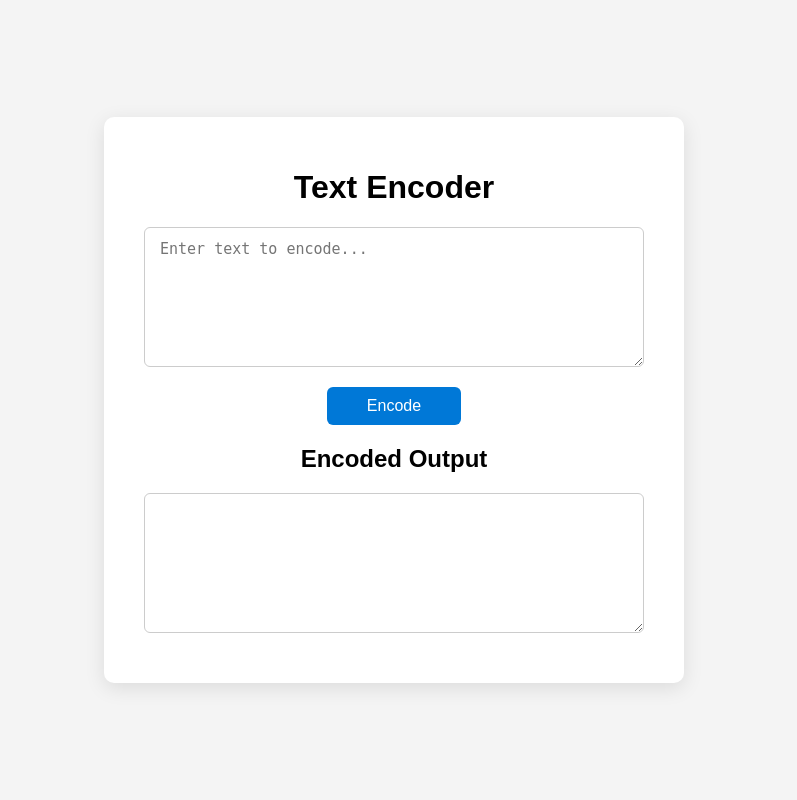
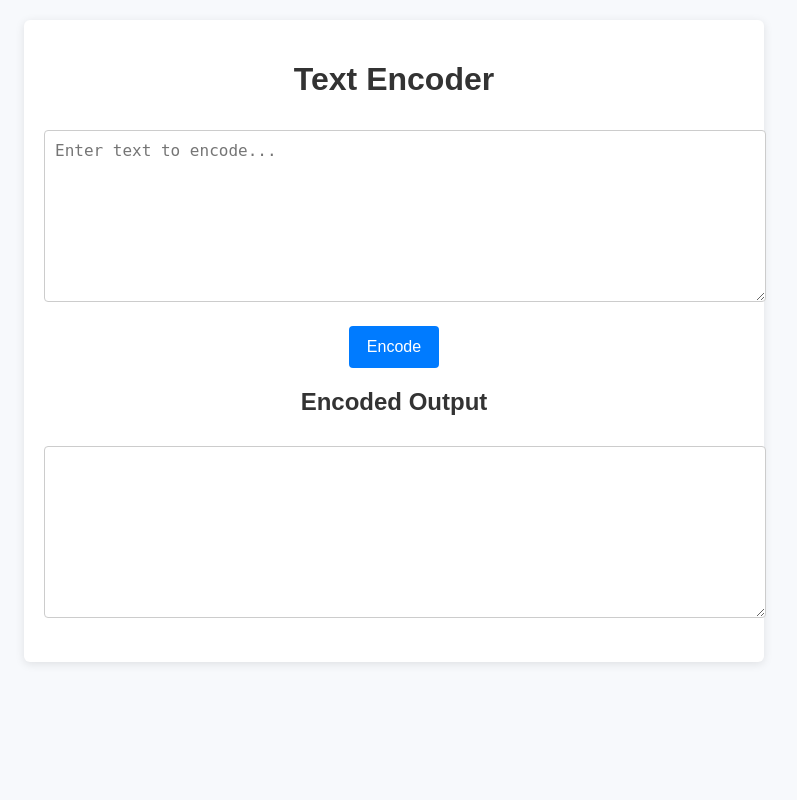
Before and after one commit to kaliwetees-dev/encoder, a PHP site: page / in a window 1280 px wide. Shown: the whole page, without its empty margins (246-1043 px from the left). Run offline with PHP 8.4, Linux system fonts and the light colour scheme.

Commit message:
Update style.css

```diff
--- a/style.css
+++ b/style.css
@@ -1,47 +1,51 @@
 body {
     font-family: Arial, sans-serif;
+    background-color: #f7f9fc;
+    margin: 0;
+    padding: 20px;
     display: flex;
     justify-content: center;
-    align-items: center;
-    height: 100vh;      /* full viewport height */
-    margin: 0;
-    background: #f4f4f4;
 }
 
 .container {
-    width: 500px;
-    background: #fff;
-    padding: 30px 40px;
-    box-shadow: 0 5px 20px rgba(0,0,0,0.1);
-    border-radius: 10px;
+    max-width: 700px;
+    width: 100%;
+    background-color: white;
+    padding: 20px;
+    border-radius: 6px;
+    box-shadow: 0 2px 10px rgb(0 0 0 / 0.1);
+}
+
+h1, h2 {
     text-align: center;
-    display: flex;
-    flex-direction: column;
+    color: #333;
 }
 
 textarea {
     width: 100%;
-    height: 140px;
-    padding: 12px 15px;
-    font-size: 15px;
-    border-radius: 6px;
+    height: 150px;
+    margin-top: 10px;
+    margin-bottom: 20px;
+    padding: 10px;
+    font-size: 1rem;
     border: 1px solid #ccc;
+    border-radius: 4px;
     resize: vertical;
-    box-sizing: border-box;
-    margin-bottom: 20px;
 }
 
 button {
-    padding: 10px 40px;
-    background-color: #0078d7;
+    background-color: #007bff;
     color: white;
     border: none;
-    border-radius: 6px;
+    padding: 12px 18px;
     font-size: 16px;
+    border-radius: 4px;
     cursor: pointer;
-    align-self: center;
+    display: block;
+    margin: 0 auto 20px;
     transition: background-color 0.3s ease;
 }
+
 button:hover {
-    background-color: #005fa3;
+    background-color: #0056b3;
 }
```
